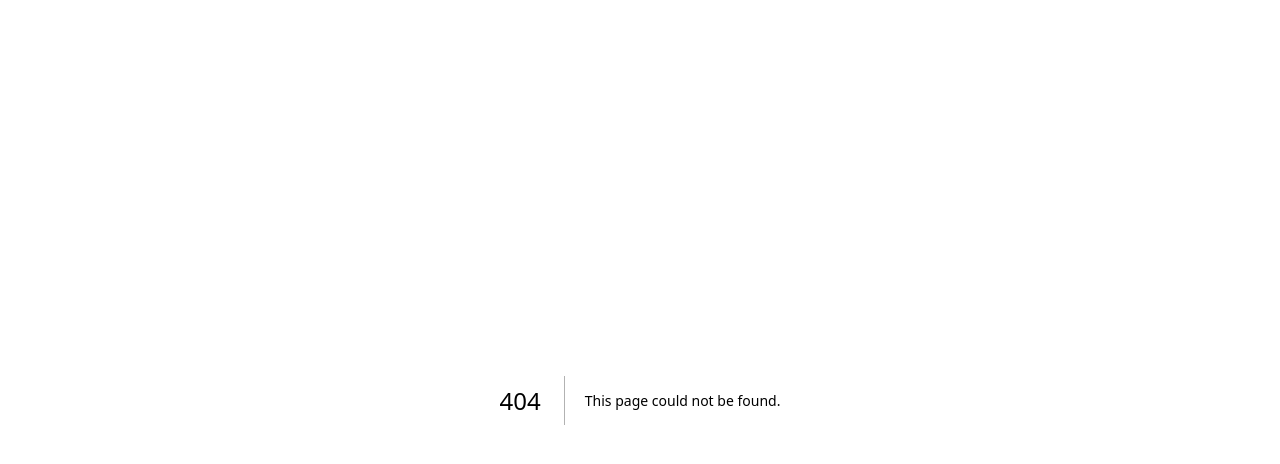
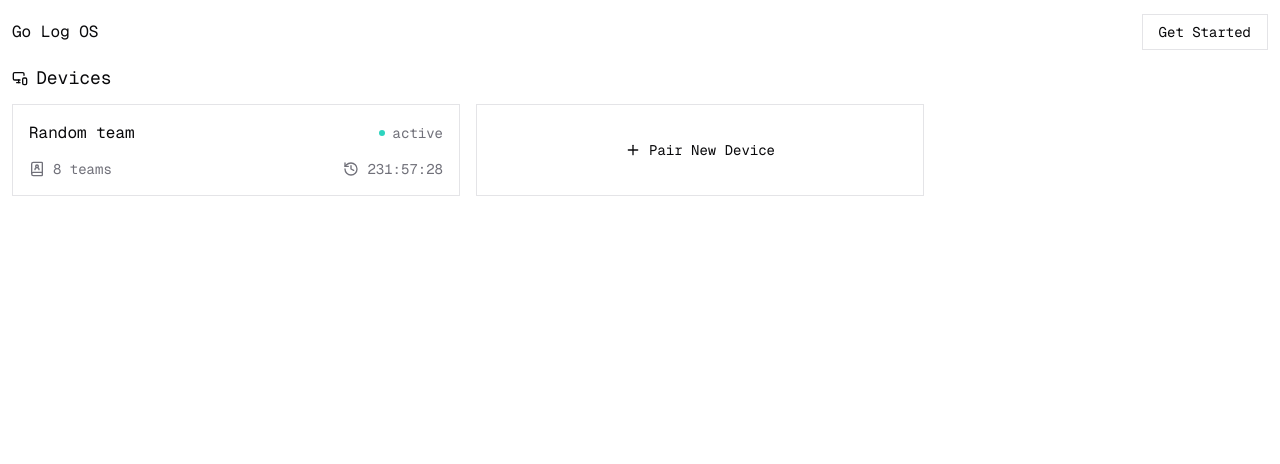
Before and after one commit to sebastianpatrickk/go-log-os, a Next.js app: page /devices in a window 1280 px wide. Before the commit this address had no page. Shown: the top 464 px of the page. Built offline with nearby package versions, Linux system fonts and the light colour scheme; no server answers.

Commit message:
Add devices page; replace icons;

```diff
--- /dev/null
+++ b/src/app/(lobby)/devices/_components/DeviceCard.tsx
@@ -0,0 +1,25 @@
+import { BookUser, History } from "lucide-react";
+
+export default function DeviceCard() {
+  return (
+    <div className="flex h-[5.75rem] w-full cursor-pointer flex-col justify-between border border-border p-4 hover:bg-accent">
+      <div className="flex justify-between">
+        <p>Random team</p>
+        <p className="flex items-center gap-2 text-sm">
+          <div className="size-[6px] rounded-full bg-teal-400" />
+          <span className="text-muted-foreground">active</span>
+        </p>
+      </div>
+      <div className="flex justify-between">
+        <p className="flex items-center gap-2 text-sm text-muted-foreground">
+          <BookUser size={16} />
+          <span>8 teams</span>
+        </p>
+        <p className="flex items-center gap-2 text-sm text-muted-foreground">
+          <History size={16} />
+          <span>231:57:28</span>
+        </p>
+      </div>
+    </div>
+  );
+}
--- /dev/null
+++ b/src/app/(lobby)/devices/_components/NewDeviceCard.tsx
@@ -0,0 +1,12 @@
+import { Plus } from "lucide-react";
+
+export default function NewDeviceCard() {
+  return (
+    <div className="flex h-[5.75rem] w-full cursor-pointer items-center justify-center border border-border p-4 hover:bg-accent">
+      <p className="flex items-center gap-2 text-sm">
+        <Plus size={16} />
+        <span>Pair New Device</span>
+      </p>
+    </div>
+  );
+}
--- /dev/null
+++ b/src/app/(lobby)/devices/layout.tsx
@@ -0,0 +1,7 @@
+export default function TeamsLayout({
+  children,
+}: {
+  children: React.ReactNode;
+}) {
+  return <div className="container px-3">{children}</div>;
+}
--- /dev/null
+++ b/src/app/(lobby)/devices/page.tsx
@@ -0,0 +1,18 @@
+import { MonitorSmartphone } from "lucide-react";
+import DeviceCard from "./_components/DeviceCard";
+import NewDeviceCard from "./_components/NewDeviceCard";
+
+export default async function Devices() {
+  return (
+    <div className="flex w-full flex-col gap-3">
+      <h2 className="flex items-center gap-2 text-lg">
+        <MonitorSmartphone size={16} />
+        <span>Devices</span>
+      </h2>
+      <div className="grid w-full grid-cols-1 gap-4 md:grid-cols-[repeat(auto-fit,minmax(22.75rem,28rem))]">
+        <DeviceCard />
+        <NewDeviceCard />
+      </div>
+    </div>
+  );
+}
--- a/src/app/(lobby)/teams/page.tsx
+++ b/src/app/(lobby)/teams/page.tsx
@@ -1,4 +1,4 @@
-import { CopyPlus } from "lucide-react";
+import { BookUser } from "lucide-react";
 import TeamCard from "./_components/TeamCard";
 import NewTeamCard from "./_components/NewTeamCard";
 
@@ -6,7 +6,7 @@ export default async function Teams() {
   return (
     <div className="flex w-full flex-col gap-3">
       <h2 className="flex items-center gap-2 text-lg">
-        <CopyPlus size={16} />
+        <BookUser size={16} />
         <span>Teams</span>
       </h2>
       <div className="grid w-full grid-cols-1 gap-4 md:grid-cols-[repeat(auto-fit,minmax(22.75rem,28rem))]">
--- a/src/components/layout/Navigation.tsx
+++ b/src/components/layout/Navigation.tsx
@@ -10,12 +10,20 @@ export default async function Navigation() {
   return (
     <div className="flex items-center gap-1">
       {userId && (
+        <>
           <Link
             href="/teams"
             className={cn(buttonVariants({ variant: "ghost" }))}
           >
             Teams
           </Link>
+          <Link
+            href="/devices"
+            className={cn(buttonVariants({ variant: "ghost" }))}
+          >
+            Devices
+          </Link>
+        </>
       )}
       <AuthDropdown />
     </div>
```
Lines whose indentation alone changed are shown as unchanged.
